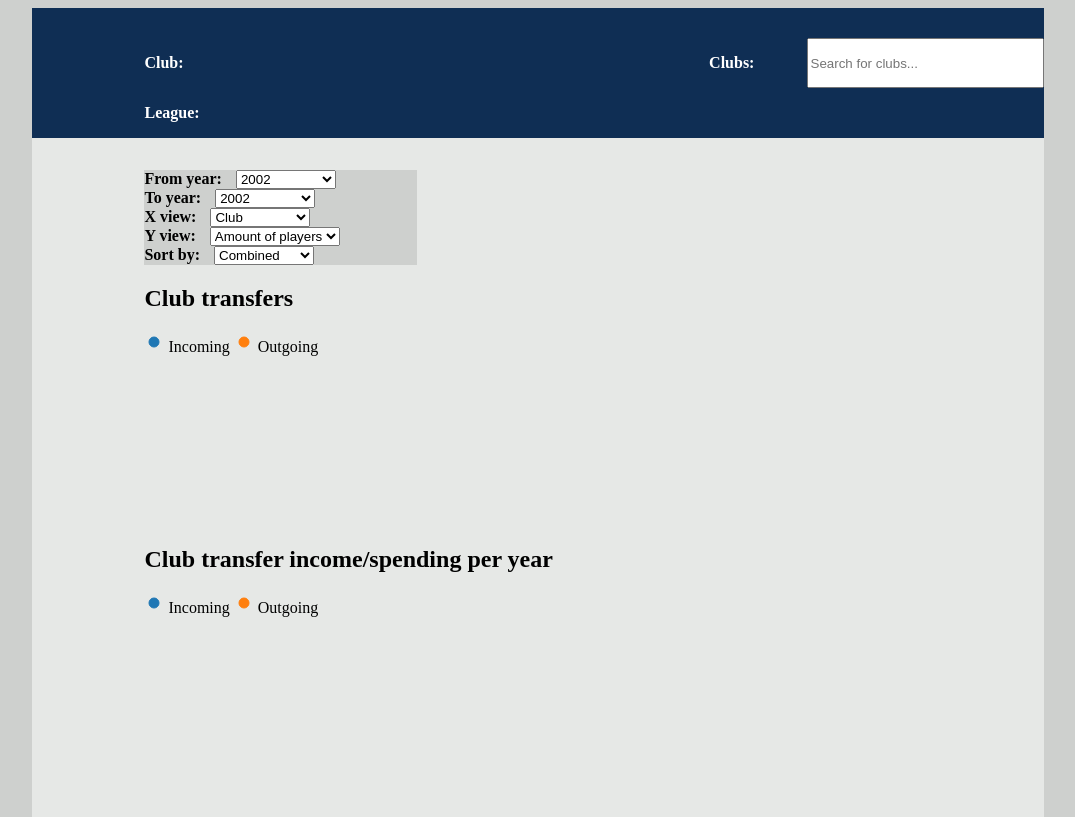
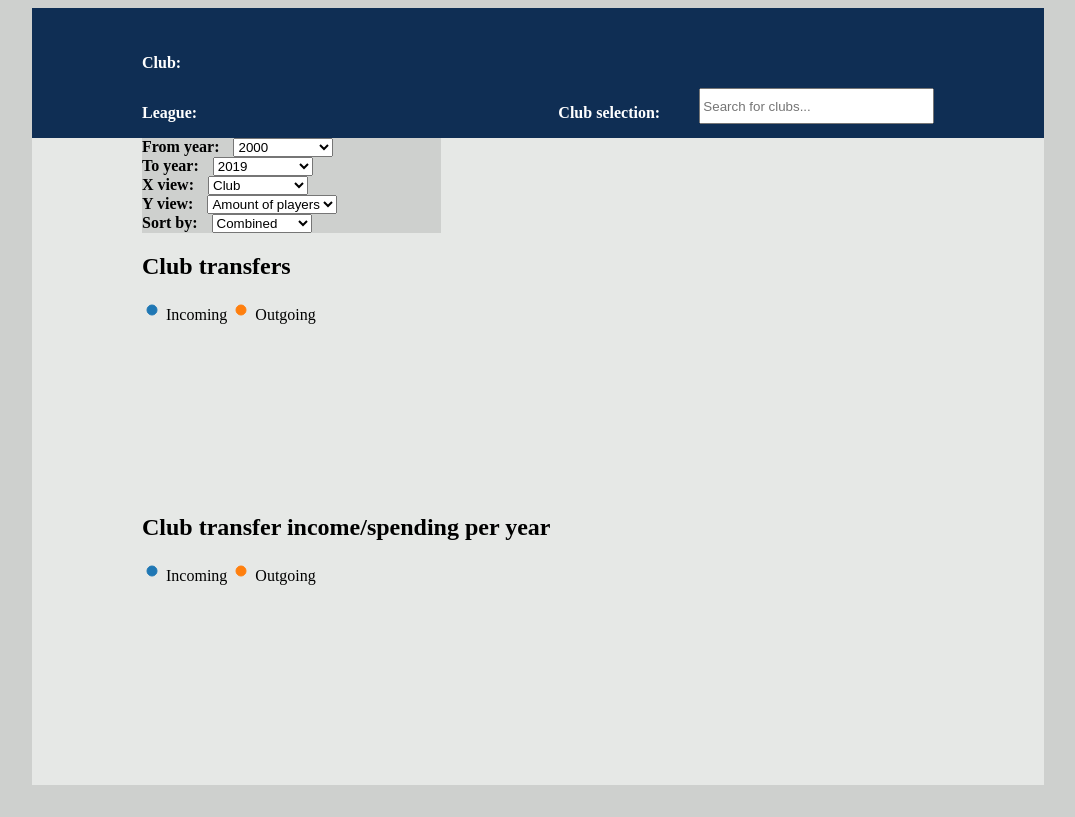
Before and after one commit to jan-gerling/InfoVis, a plain HTML site: page visualisation/mainpage.html in a window 1280 px wide. Shown: the whole page, without its empty margins (102-1177 px from the left). Drawn offline with nearby package versions, Linux system fonts and the light colour scheme; no server answers.

Commit message:
Fixed years and nicer looking search

```diff
--- a/visualisation/mainpage.css
+++ b/visualisation/mainpage.css
@@ -73,31 +73,38 @@ body {
     background-color: #0f2e54;
 }
 .cl_lt {
+    grid-column-start: 4;
+    grid-column-end: 5;
+    grid-row-start: 3;
+    grid-row-end: 4;
+    color: white;
+    font-weight: bold;
+    text-align: center;
+    vertical-align: middle;
+}
+.cl_l {
     grid-column-start: 5;
     grid-column-end: 6;
     grid-row-start: 2;
     grid-row-end: 3;
-    color: white;
-    font-weight: bold;
-}
-.cl_l {
-    grid-column-start: 6;
-    grid-column-end: 7;
-    grid-row-start: 2;
-    grid-row-end: 3;
 }
 .cl_s {
-    grid-column-start: 6;
-    grid-column-end: 7;
-    grid-row-start: 2;
-    grid-row-end: 3;
+    grid-column-start: 5;
+    grid-column-end: 6;
+    grid-row-start: 3;
+    grid-row-end: 4;
+    height: 30px;
+    vertical-align: middle;
 }
 .cl_r {
-    grid-column-start: 6;
-    grid-column-end: 7;
+    grid-column-start: 5;
+    grid-column-end: 6;
     grid-row-start: 4;
-    grid-row-end: 5;
+    grid-row-end: 9;
     color: black;
+}
+.cl_r a{
+    cursor: pointer;
 }
 .fr_y {
     grid-column-start: 2;
@@ -126,13 +133,13 @@ body {
 }
 .bargraph {
     grid-column-start: 2;
-    grid-column-end: 7;
+    grid-column-end: 5;
     grid-row-start: 8;
     grid-row-end: 9;
 }
 .bargraph_svg {
     grid-column-start: 2;
-    grid-column-end: 7;
+    grid-column-end: 6;
     grid-row-start: 9;
     grid-row-end: 10;
 }
@@ -156,7 +163,7 @@ body {
 }
 .linegraph_svg {
     grid-column-start: 2;
-    grid-column-end: 7;
+    grid-column-end: 6;
     grid-row-start: 13;
     grid-row-end: 14;
 }
--- a/visualisation/mainpage.html
+++ b/visualisation/mainpage.html
@@ -27,7 +27,7 @@
 			<picture class="le_p">
 				<img id="chosen_league_logo" style="height:60px;">
 			</picture>
-			<p class="cl_lt">Clubs:</p>
+			<p class="cl_lt">Club selection:</p>
 			<input class="cl_s" type="text" id="clubsearch" onkeyup="club_search()" placeholder="Search for clubs...">
 			<ul class="cl_r" id="clubresults">
 				<a id="clubres1" onclick=club_choose(1)></a>
@@ -61,11 +61,26 @@
 				<div class="from">
 					<b>From year: </b>
 					<select id="from_year_list" onchange="update_page()">
-						<option>2000</option>
+						<option selected>2000</option>
 						<option>2001</option>
-						<option selected>2002</option>
+						<option>2002</option>
 						<option>2003</option>
 						<option>2004</option>
+						<option>2005</option>
+						<option>2006</option>
+						<option>2007</option>
+						<option>2008</option>
+						<option>2009</option>
+						<option>2010</option>
+						<option>2011</option>
+						<option>2012</option>
+						<option>2013</option>
+						<option>2014</option>
+						<option>2015</option>
+						<option>2016</option>
+						<option>2017</option>
+						<option>2018</option>
+						<option>2019</option>
 					</select>
 				</div>
 				<div class="to">
@@ -73,9 +88,24 @@
 					<select id="to_year_list" onchange="update_page()">
 						<option>2000</option>
 						<option>2001</option>
-						<option selected>2002</option>
+						<option>2002</option>
 						<option>2003</option>
 						<option>2004</option>
+						<option>2005</option>
+						<option>2006</option>
+						<option>2007</option>
+						<option>2008</option>
+						<option>2009</option>
+						<option>2010</option>
+						<option>2011</option>
+						<option>2012</option>
+						<option>2013</option>
+						<option>2014</option>
+						<option>2015</option>
+						<option>2016</option>
+						<option>2017</option>
+						<option>2018</option>
+						<option selected>2019</option>
 					</select>
 				</div>
 				<div class="x">
@@ -116,15 +146,12 @@
 			var current_to_year;
 			var current_x_view;
 			var current_y_view;
-			var current_top_ten;
 			var current_results;
 			var hrefToName = {};
 
 			function init() {
 				all_clubs_list = all_clubs_init();
 				current_club = "/queens-park-rangers/spielplan/verein/1039/";
-				current_start_year = 2000;
-				current_end_year = 2019;
 				load_data(2000, 2019, function() {
 					console.log("Data ready for chart");
 					update_page();
@@ -187,23 +214,16 @@
 				current_club = getClubRef(club);
 				update_page();
 			}
-			function jump_to_club(num) {
-				club = current_top_ten[num-1]
-				if (all_clubs_list.includes(club)) {
-					document.getElementById("club_list").value = club;
-					update_page();
-				}
-			}
 			function club_label_clicked(club) {
 				current_club = club;
 				update_page();
 			}
-			function change_current_years(start_year, end_year) {
-				if (start_year !== undefined) {
-					current_start_year = start_year;
+			function change_current_years(from_year, to_year) {
+				if (from_year !== undefined) {
+					document.getElementById("from_year_list").value = from_year;
 				}
-				if (end_year !== undefined) {
-					current_end_year = end_year;
+				if (to_year !== undefined) {
+					document.getElementById("to_year_list").value = to_year;
 				}
 				update_page();
 			}
@@ -224,7 +244,7 @@
 
 				$("#main_graph_svg").empty();
 				$("#side_graph_svg").empty();
-				main_graph_drawer(current_x_view, current_y_view, current_sort_by, current_club, current_start_year, current_end_year);
+				main_graph_drawer(current_x_view, current_y_view, current_sort_by, current_club, current_from_year, current_to_year);
 			}
 			function getOtherData(club) {
 				var request = new XMLHttpRequest();
```
